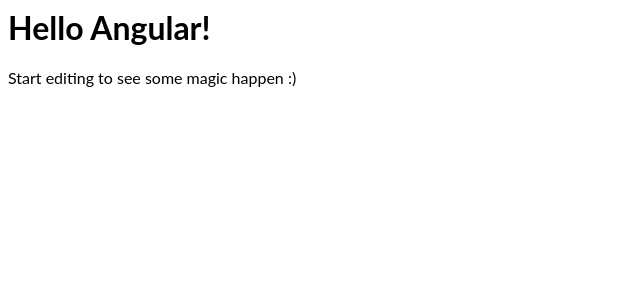
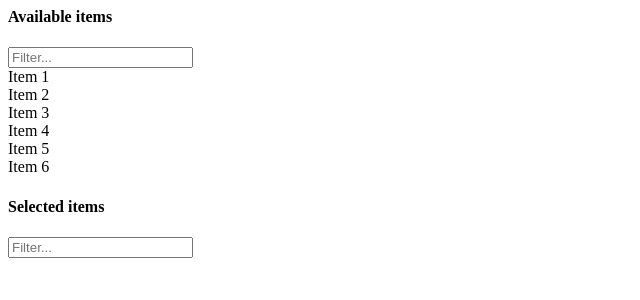
Before and after one commit to OwenLin-lwc/angular-drag-drop-dual-list, an Angular app: page / in a window 1280 px wide. Shown: the top 300 px of the page, without its empty margins (0-640 px from the left). Built offline with nearby package versions, Linux system fonts and the light colour scheme.

Commit message:
4 files modified, 5 added, 1 deleted

```diff
--- a/package.json
+++ b/package.json
@@ -3,10 +3,13 @@
   "version": "0.0.0",
   "private": true,
   "dependencies": {
+    "@angular/animations": ">=7.0.0",
+    "@angular/cdk": "7.3.7",
     "@angular/common": "^7.2.5",
     "@angular/compiler": "^7.2.5",
     "@angular/core": "^7.2.5",
     "@angular/forms": "^7.2.5",
+    "@angular/material": "^7.3.7",
     "@angular/platform-browser": "^7.2.5",
     "@angular/platform-browser-dynamic": "^7.2.5",
     "@angular/router": "^7.2.5",
--- a/src/app/app.component.html
+++ b/src/app/app.component.html
@@ -1,4 +1 @@
-<hello name="{{ name }}"></hello>
-<p>
-  Start editing to see some magic happen :)
-</p>
+<app-drag-drop-dual-list [availables]="availableItems" [selects]="selectedItems" valueField="id" textField="name" (itemsMoved)="onItemsMoved($event)"></app-drag-drop-dual-list>
--- a/src/app/app.component.ts
+++ b/src/app/app.component.ts
@@ -1,10 +1,28 @@
-import { Component } from '@angular/core';
+import { Component, OnInit } from '@angular/core';
 
 @Component({
   selector: 'my-app',
   templateUrl: './app.component.html',
   styleUrls: [ './app.component.css' ]
 })
-export class AppComponent  {
+export class AppComponent implements OnInit {
   name = 'Angular';
+  availableItems: any[] = [];
+  selectedItems: any[] = [];
+  currentSelectItems: any[] = [];
+
+  ngOnInit() {
+    this.availableItems = [
+      { id: '1', name: 'Item 1'},
+      { id: '2', name: 'Item 2'},
+      { id: '3', name: 'Item 3'},
+      { id: '4', name: 'Item 4'},
+      { id: '5', name: 'Item 5'},
+      { id: '6', name: 'Item 6'},
+    ]
+  }
+
+  onItemsMoved(event): void {
+    this.currentSelectItems = event.selected;
+  }
 }
--- /dev/null
+++ b/src/app/array.pipes.ts
@@ -0,0 +1,77 @@
+import { Pipe, PipeTransform } from '@angular/core';
+const orderby = require('lodash.orderby');
+
+/**
+ * Utility class to not hardcode sort directions
+ */
+export class SortOptions {
+  /**
+   * Static property to defined ASC and DESC values
+   * to avoid hardcoding and repeating
+   * replaces string enums
+   */
+  static direction: {
+    ASC: string,
+    DESC: string,
+  } = {
+      ASC: 'ASC',
+      DESC: 'DESC',
+    };
+}
+
+/**
+ * Pipe used to sort arrays by using lodash
+ * Takes array and array of 2 strings(parameters), key and direction
+ * direction must be either ASC or DESC
+ */
+@Pipe({
+  name: 'arraySort',
+})
+export class ArraySortPipe implements PipeTransform {
+
+  transform(array: Array<{}>, args: string[]): Array<string> | Array<{}> {
+
+    array = array || [];
+
+    if (typeof args === 'undefined' || args.length !== 2) {
+      return array;
+    }
+
+    const [key, direction] = args;
+
+    if (direction !== SortOptions.direction.ASC && direction !== SortOptions.direction.DESC) {
+      return array;
+    }
+
+    // if there is no key we assume item is of string type
+    return orderby(array, (item: {} | string) => item.hasOwnProperty(key) ? item[key] : item, direction.toLowerCase());
+  }
+}
+
+/**
+ * Pipe used to filter array, takes input array and
+ * array of 2 arguments, key of object and search term
+ * if key does not exist, pipe assumes the item is string
+ */
+@Pipe({
+  name: 'arrayFilter',
+})
+export class ArrayFilterPipe implements PipeTransform {
+
+  transform(array: Array<{}>, args: string[]): Array<string> | Array<{}> {
+
+    array = array || [];
+
+    if (typeof args === 'undefined' || args.length !== 2) {
+      return array;
+    }
+
+    const [key, searchTerm] = args;
+
+    if (searchTerm.trim() === '') {
+      return array;
+    }
+
+    return array.filter((item: {}) => item[key].toString().toLowerCase().search(searchTerm.toLowerCase().trim()) >= 0);
+  }
+}
--- /dev/null
+++ b/src/app/drag-drop-dual-list/drag-drop-dual-list.component.html
@@ -0,0 +1,18 @@
+<div [formGroup]="listBoxForm">
+	<h4>{{availableText}}</h4>
+	<input type="text" placeholder="{{availableFilterPlaceholder}}"     formControlName="availableSearchInput" #availableSearchInput />
+  <div cdkDropList #availables="cdkDropList" [cdkDropListData]        ="availableItems" [cdkDropListConnectedTo]="[selects]"
+    (cdkDropListDropped)="drop($event)" class="drag-drop-list">
+    <div nbButton outline status='primary' class="drag-drop-box"      *ngFor="let item of availableItems | arrayFilter:['text',       availableSearchInput.value]" cdkDrag> {{item.text}}
+    </div>
+  </div>
+
+  <h4>{{selectedText}}</h4>
+  <input type="text" placeholder="{{selectedFilterPlaceholder}}"
+    formControlName="selectedSearchInput" #selectedSearchInput />
+    <div cdkDropList #selects="cdkDropList" [cdkDropListData]         ="selectedItems" [cdkDropListConnectedTo]="[availables]"
+      (cdkDropListDropped)="drop($event)" class="drag-drop-list">
+      <div nbButton outline status='primary' class="drag-drop-box"    *ngFor="let item of selectedItems | arrayFilter:['text',      selectedSearchInput.value]" cdkDrag>{{item.text}}
+      </div>
+    </div>
+</div>
--- /dev/null
+++ b/src/app/drag-drop-dual-list/drag-drop-dual-list.component.ts
@@ -0,0 +1,70 @@
+import { Component, Input, Output, EventEmitter } from '@angular/core';
+import { IListBoxItem, IItemsMovedEvent } from '../dual-list-box';
+import { moveItemInArray, CdkDragDrop, transferArrayItem } from '@angular/cdk/drag-drop';
+import { FormGroup, FormBuilder } from '@angular/forms';
+
+@Component({
+  selector: 'app-drag-drop-dual-list',
+  templateUrl: './drag-drop-dual-list.component.html',
+  styleUrls: ['./drag-drop-dual-list.component.css'],
+})
+export class DragDropDualListComponent {
+
+  // array of items to display in left box
+  @Input() set availables(items: Array<{}>) {
+    this.availableItems = [...(items || []).map((item: {}, index: number) => ({
+      value: item[this.valueField].toString(),
+      text: item[this.textField],
+    }))];
+  }
+  // array of items to display in right box
+  @Input() set selects(items: Array<{}>) {
+    this.selectedItems = [...(items || []).map((item: {}, index: number) => ({
+      value: item[this.valueField].toString(),
+      text: item[this.textField],
+    }))];
+  }
+  // field to use for value of option
+  @Input() valueField = 'id';
+  // field to use for displaying option text
+  @Input() textField = 'name';
+  // text displayed over the available items list box
+  @Input() availableText = 'Available items';
+  // text displayed over the selected items list box
+  @Input() selectedText = 'Selected items';
+  // set placeholder text in available items list box
+  @Input() availableFilterPlaceholder = 'Filter...';
+  // set placeholder text in selected items list box
+  @Input() selectedFilterPlaceholder = 'Filter...';
+
+  // event called when items are moved between boxes, returns state of both boxes and item moved
+  @Output() itemsMoved: EventEmitter<IItemsMovedEvent> = new EventEmitter<IItemsMovedEvent>();
+
+  availableItems: Array<IListBoxItem> = [];
+  selectedItems: Array<IListBoxItem> = [];
+  listBoxForm: FormGroup;
+
+  constructor(public fb: FormBuilder) {
+
+    this.listBoxForm = this.fb.group({
+      availableSearchInput: [''],
+      selectedSearchInput: [''],
+    });
+  }
+
+  drop(event: CdkDragDrop<IListBoxItem[]>) {
+    if (event.previousContainer === event.container) {
+      moveItemInArray(event.container.data, event.previousIndex, event.currentIndex);
+    } else {
+      transferArrayItem(event.previousContainer.data, event.container.data, event.previousIndex, event.currentIndex);
+    }
+    // clear marked available items and emit event
+    this.itemsMoved.emit({
+      available: this.availableItems,
+      selected: this.selectedItems,
+      movedItems: event.container.data.filter((v, i) => i === event.currentIndex),
+      from: 'available',
+      to: 'selected',
+    });
+  }
+}
--- /dev/null
+++ b/src/app/dual-list-box.ts
@@ -0,0 +1,18 @@
+/**
+ * Helper interface for listbox items
+ */
+export interface IListBoxItem {
+  value: string;
+  text: string;
+}
+/**
+* Helper interface to emit event when
+* items are moved between boxes
+*/
+export interface IItemsMovedEvent {
+  available: Array<{}>;
+  selected: Array<{}>;
+  movedItems: Array<{}>;
+  from: 'selected' | 'available';
+  to: 'selected' | 'available';
+}
--- a/src/app/hello.component.ts
+++ /dev/null
@@ -1,10 +0,0 @@
-import { Component, Input } from '@angular/core';
-
-@Component({
-  selector: 'hello',
-  template: `<h1>Hello {{name}}!</h1>`,
-  styles: [`h1 { font-family: Lato; }`]
-})
-export class HelloComponent  {
-  @Input() name: string;
-}
```
Also changed, not shown: src/app/app.module.ts (+6 -3 lines), src/app/drag-drop-dual-list/drag-drop-dual-list.component.css (added).
